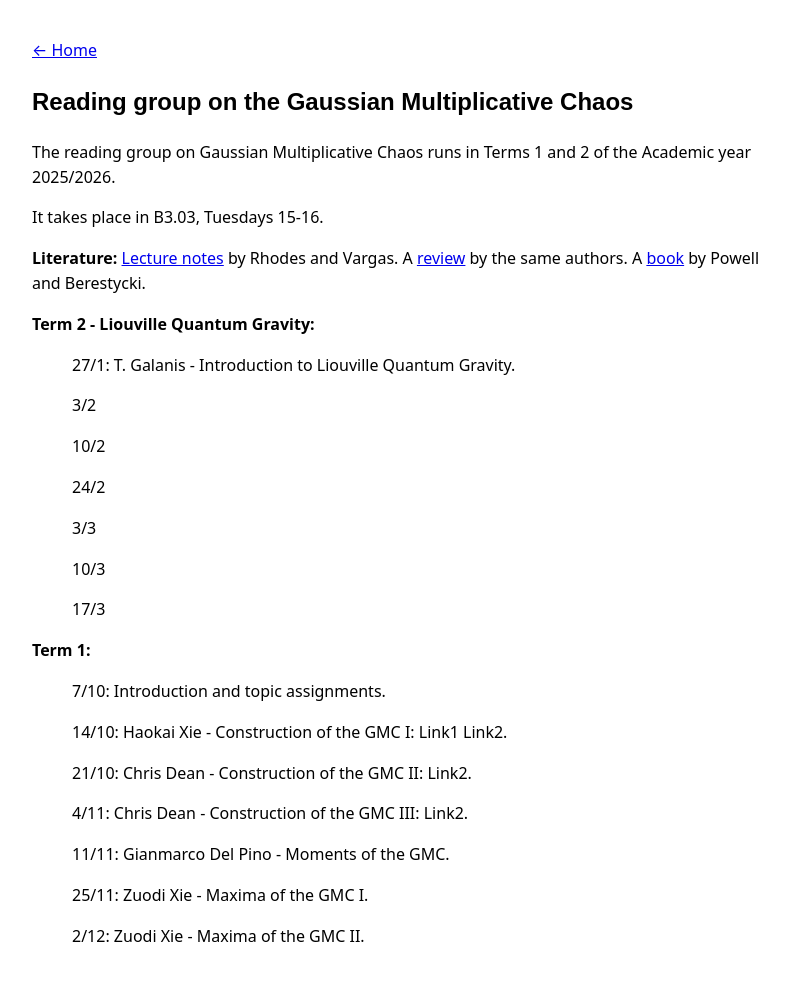
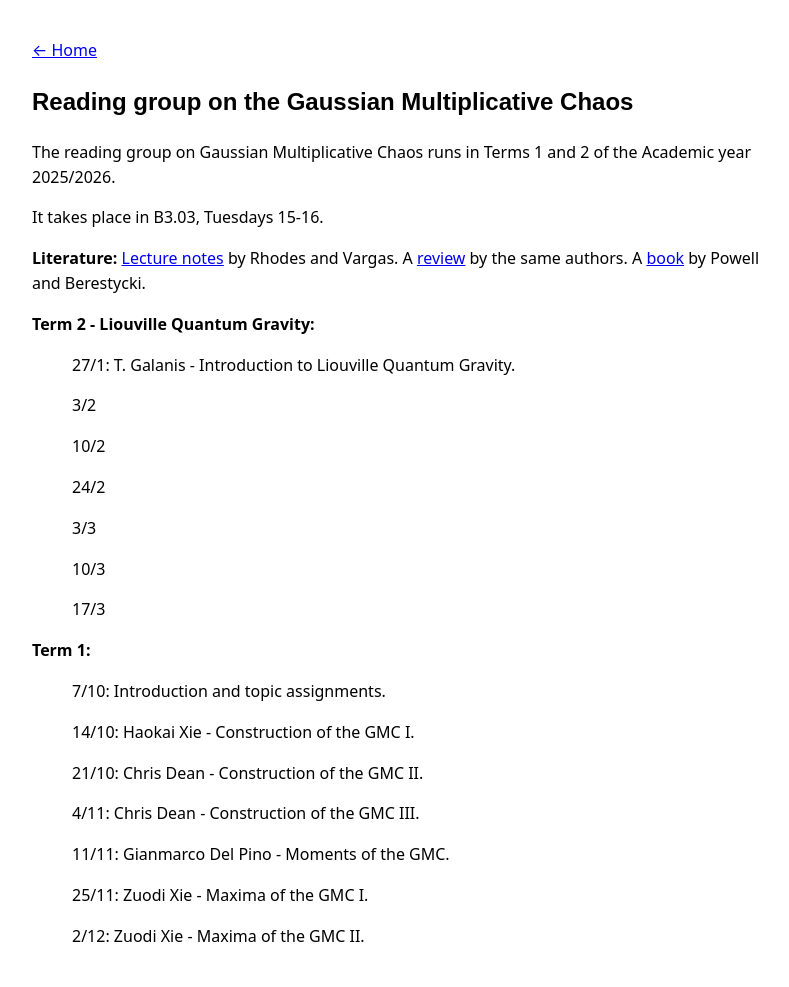
Before and after one commit to rosati-tom/rosati-tom.github.io, a Jekyll site: the page built from gmc.md, in a window 1280 px wide. Shown: the whole page, without its empty margins (243-1032 px from the left). Built offline with Jekyll 4.4.1, drawn with Linux system fonts in a browser that asks for light colours; some web fonts are replaced; our own code applies the rules of GitHub Pages for plain Markdown files.

Commit message:
Width again

```diff
--- a/assets/style.css
+++ b/assets/style.css
@@ -30,7 +30,7 @@
 .intro-text {
   flex: 1 1 0;
   min-width: 220px;
-  max-width: 490px;
+  max-width: 730px;
 }
 
 /* Fix a reasonable photo column width */
--- a/gmc.md
+++ b/gmc.md
@@ -31,11 +31,11 @@
 
 > 7/10: Introduction and topic assignments.
 
-> 14/10: Haokai Xie - Construction of the GMC I: Link1 Link2.
+> 14/10: Haokai Xie - Construction of the GMC I.
 
-> 21/10: Chris Dean - Construction of the GMC II: Link2.
+> 21/10: Chris Dean - Construction of the GMC II.
 
-> 4/11: Chris Dean - Construction of the GMC III: Link2.
+> 4/11: Chris Dean - Construction of the GMC III.
 
 > 11/11: Gianmarco Del Pino - Moments of the GMC.
 
```
